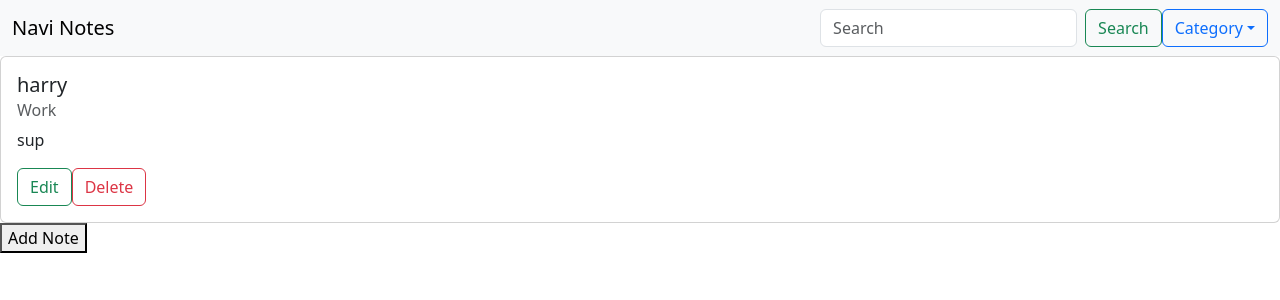
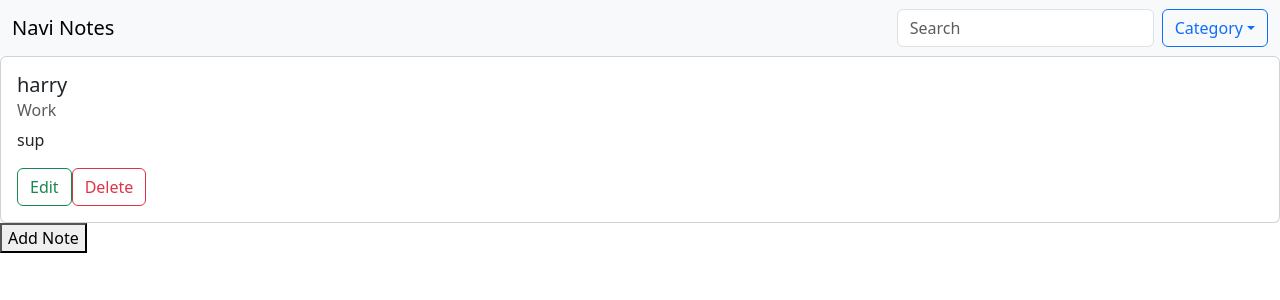
Before and after one commit to Jonnynavi/note-app, a React (Vite) app: page / in a window 1280 px wide. Shown: the top 300 px of the page. Built offline with nearby package versions, Linux system fonts and the light colour scheme.

Commit message:
Search now filters through notes

```diff
--- a/src/App.jsx
+++ b/src/App.jsx
@@ -39,7 +39,12 @@ function App(){
         setNotes((oldNotes) => oldNotes.filter((note) => note.id !== noteId));
     };
 
-
+    const searchFilter = (filter) => {
+        const title = filter.title;
+        let results = notes.filter((note) => {
+            return  note.title.toLowerCase().startsWith(title.toLowerCase())
+        });
+    }
 
 
     function renderNewNote(){
@@ -52,7 +57,7 @@ function App(){
 
     return(
         <div className='content'>
-            <NavBar />
+            <NavBar searchFilter={searchFilter} />
             {renderNewNote()}
         </div>
     )
--- a/src/components/NavBar.jsx
+++ b/src/components/NavBar.jsx
@@ -1,13 +1,25 @@
+import { useState } from "react";
 import CategoriesDropDown from "./CategoriesDropDown";
 
-function NavBar(){
+function NavBar({searchFilter}){
+
+    const [term, setTerm] = useState("")
+
+    const handleChange = (e) => {
+        setTerm(e.target.value)
+        searchFilter({
+            title: term
+        })
+
+    }
+
+
     return(
         <nav class="navbar bg-body-tertiary">
             <div class="container-fluid">
                 <a class="navbar-brand">Navi Notes</a>
                 <form class="d-flex" role="search">
-                    <input class="form-control me-2" type="search" placeholder="Search" aria-label="Search" />
-                    <button class="btn btn-outline-success" type="submit">Search</button>
+                    <input class="form-control me-2" onChange={handleChange} type="search" placeholder="Search" aria-label="Search" value={term}/>
                     <CategoriesDropDown />
                 </form>
             </div>
```
